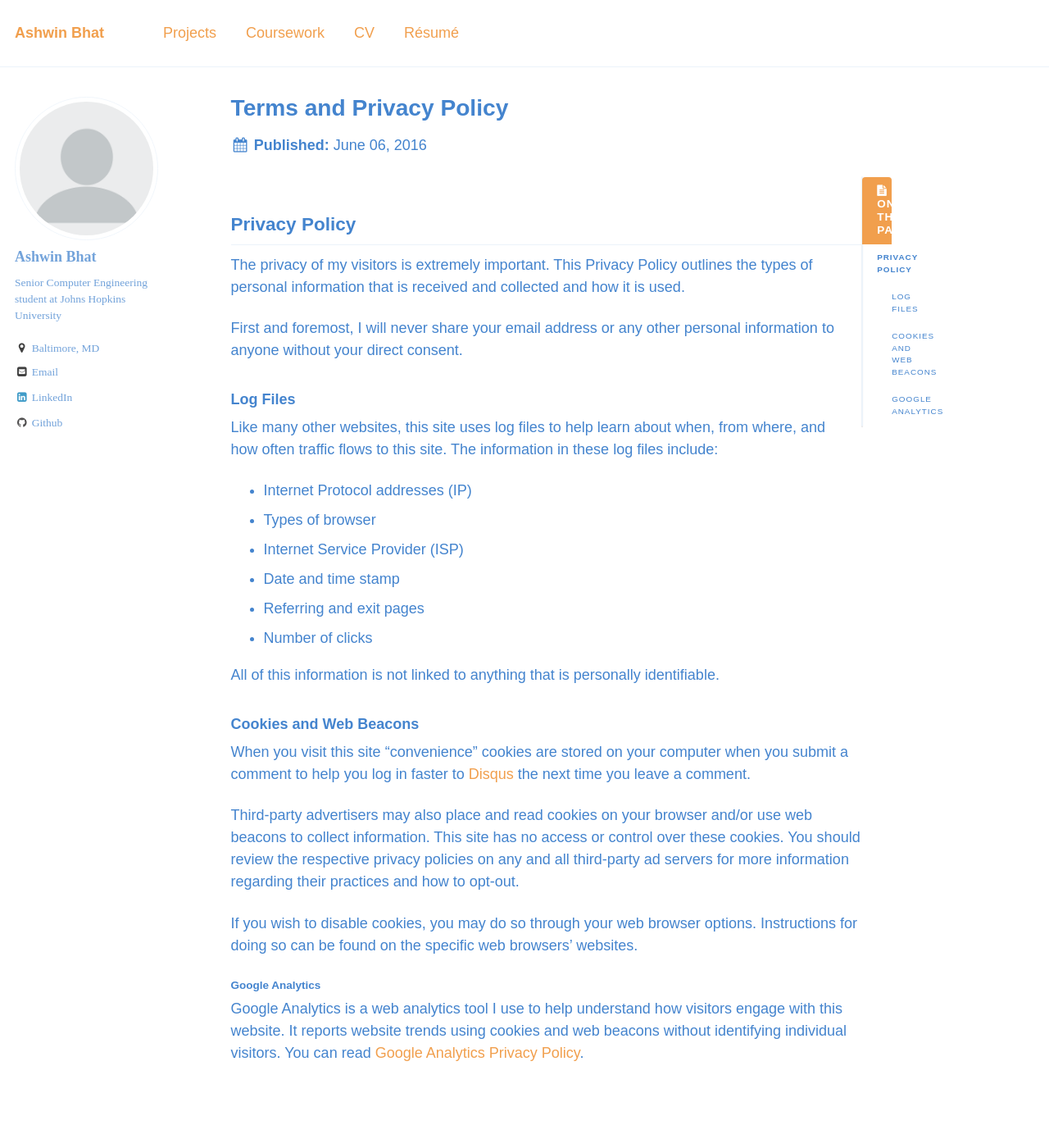
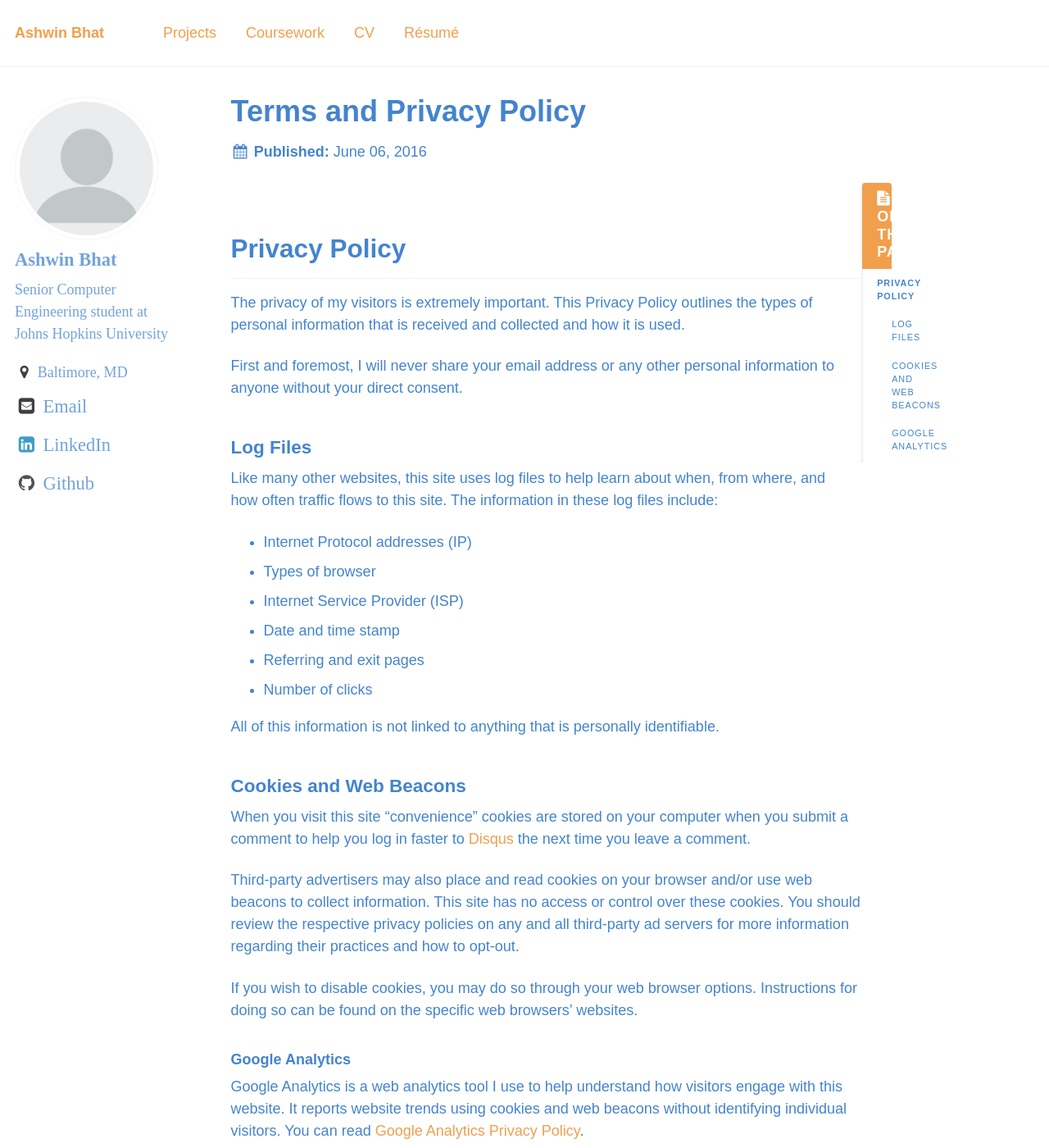
Before and after one commit to The-Shwin/the-shwin.github.io, a Jekyll site: the page built from _pages/terms.md, in a window 1280 px wide and 1400 px high. Shown: the whole window at 82% size. Built offline with Jekyll 4.4.1, drawn with Linux system fonts in a browser that asks for light colours.

Commit message:
Changed font sizes

```diff
--- a/_sass/_variables.scss
+++ b/_sass/_variables.scss
@@ -33,14 +33,14 @@ $header-font-family         : Miso, sans-serif;
 $caption-font-family        : Miso, sans-serif;
 
 /* type scale */
-$type-size-1                : 2.441em;  // ~39.056px
-$type-size-2                : 1.953em;  // ~31.248px
-$type-size-3                : 1.563em;  // ~25.008px
-$type-size-4                : 1.25em;   // ~20px
-$type-size-5                : 1em;      // ~16px
-$type-size-6                : 0.75em;   // ~12px
-$type-size-7                : 0.6875em; // ~11px
-$type-size-8                : 0.625em;  // ~10px
+$type-size-1                : 2.75em;    // ~44px
+$type-size-2                : 2.5em;     // ~40px
+$type-size-3                : 2em;       // ~32px
+$type-size-4                : 1.75em;    // ~28px
+$type-size-5                : 1.25em;    // ~20px
+$type-size-6                : 1em;       // ~16px
+$type-size-7                : 0.75em;    // ~12px
+$type-size-8                : 0.6875em;  // ~10px
 
 
 /*
```
